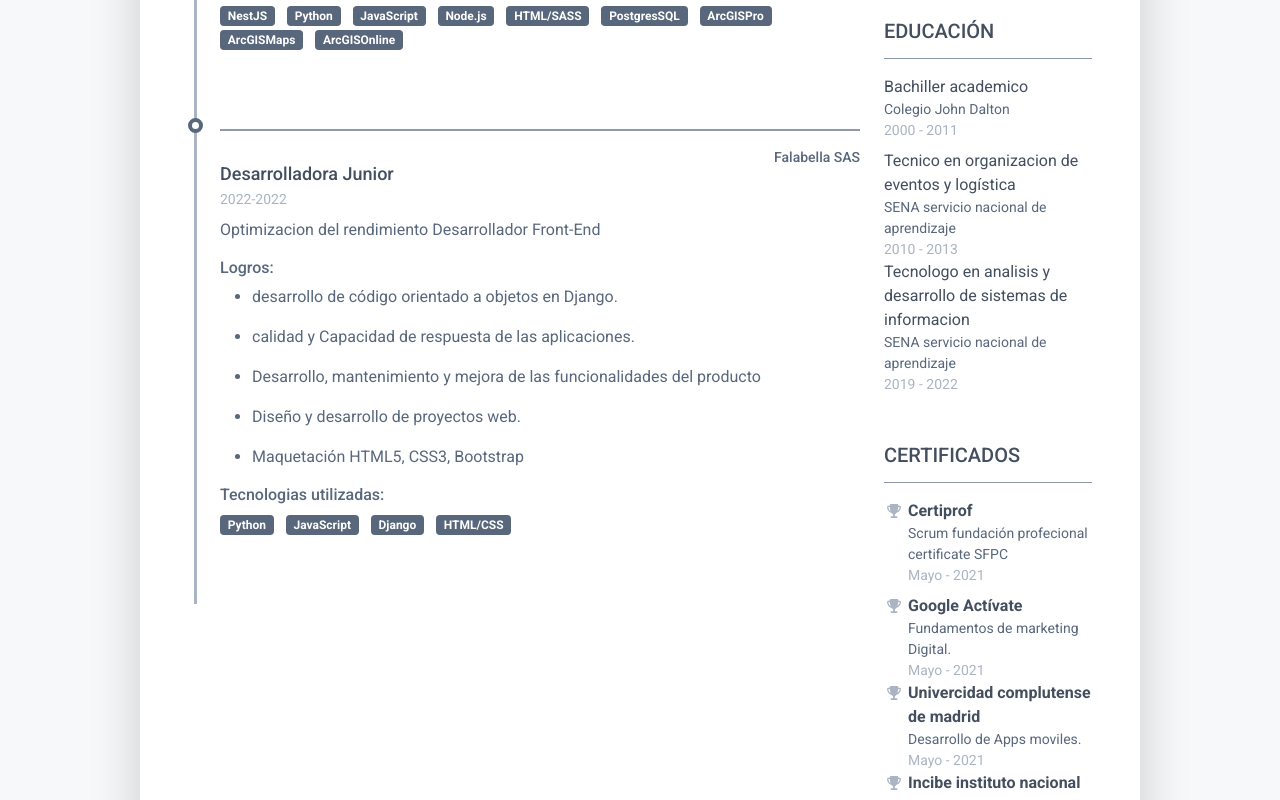
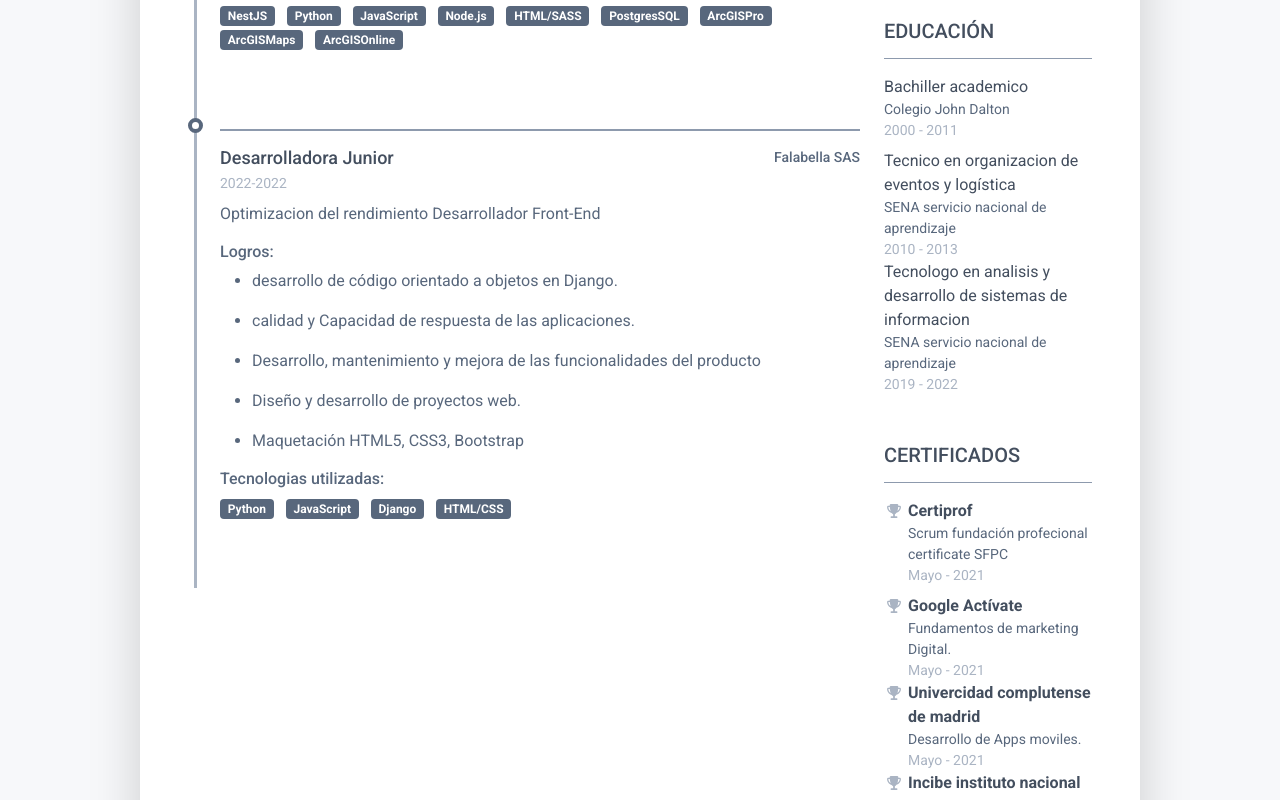
Before and after one commit to AriadnaGomez1990/CV-ariadna, a plain HTML site: page index.html in a window 1280 px wide. Shown: the part 1116-1916 px from the top of the page. Drawn offline with Linux system fonts and the light colour scheme.

Commit message:
Update index.html

```diff
--- a/index.html
+++ b/index.html
@@ -176,11 +176,11 @@
 									<!--//resume-timeline-item-->
 
 									<article class="resume-timeline-item position-relative pb-5">
-
 										<div class="resume-timeline-item-header mb-2 ">
-											<h2 class="resume-section-title text-uppercase font-weight-bold pb-3 mb-3"></h2>
+											<h2 class="resume-section-title text-uppercase font-weight-bold pb-3 mb-3">
+											</h2>
 											<div class="d-flex flex-column flex-md-row ">
-												<h3 class="mt-3 resume-position-title font-weight-bold mb-1"> Desarrolladora
+												<h3 class=" resume-position-title font-weight-bold mb-1"> Desarrolladora
 													Junior
 												</h3>
 
@@ -203,7 +203,8 @@
 												<li> calidad y Capacidad de respuesta de las aplicaciones.</li>
 											</ul>
 											<ul>
-												<li>Desarrollo, mantenimiento y mejora de las funcionalidades del producto</li>
+												<li>Desarrollo, mantenimiento y mejora de las funcionalidades del
+													producto</li>
 											</ul>
 											<ul>
 												<li>Diseño y desarrollo de proyectos web.</li>
```
